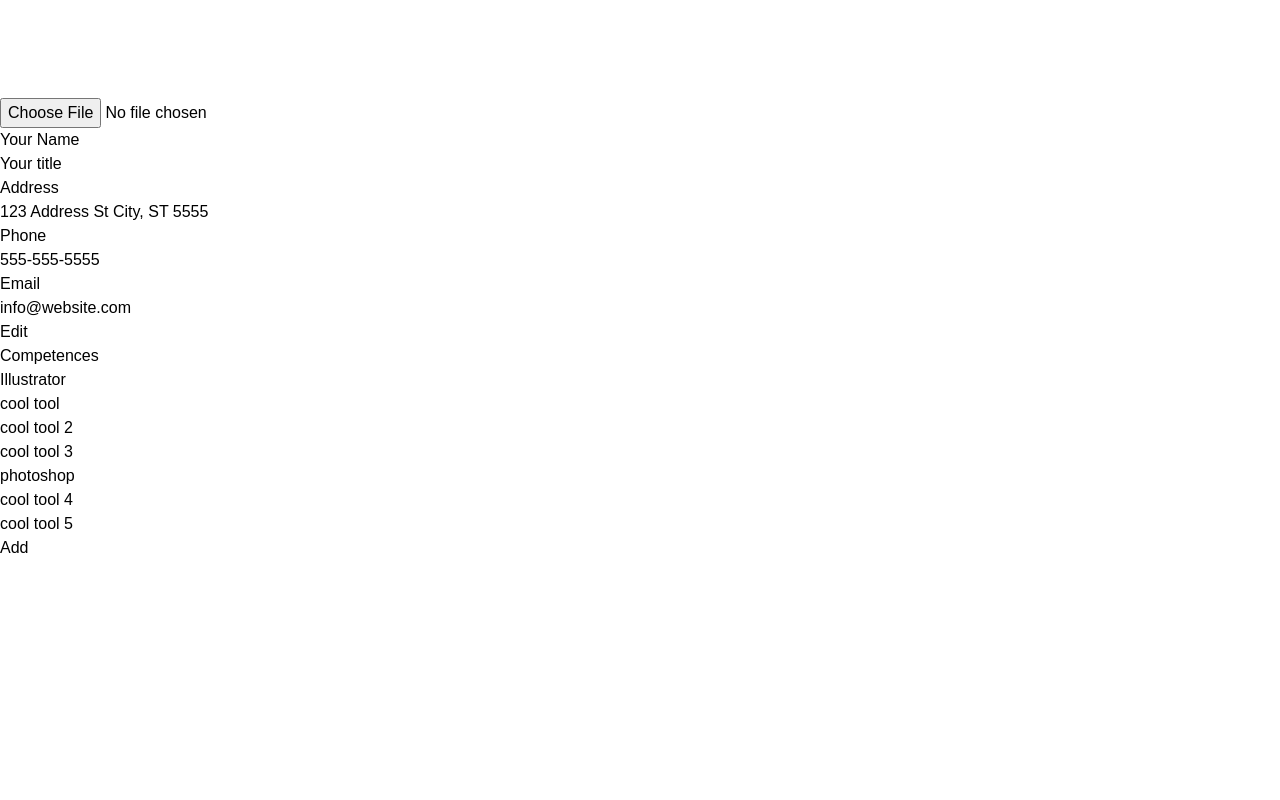
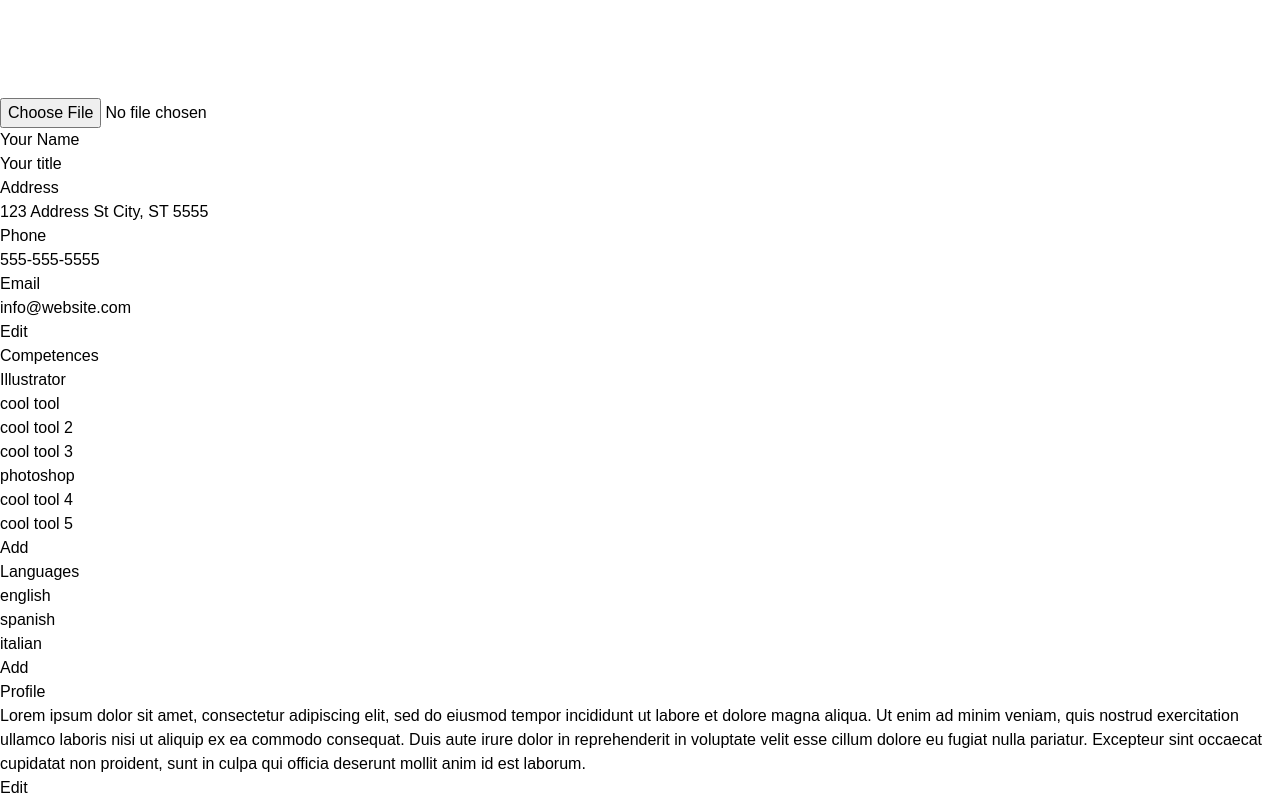
Before and after one commit to AngeloDiMortimer/CV-Application, a React (Create React App) app: page / in a window 1280 px wide. Shown: the part 702-1502 px from the top of the page. Before the commit the page ends 1262 px from the top, so only its background shows below. Built offline with nearby package versions, Linux system fonts and the light colour scheme; the HTML template or start-up script is replaced by a standard one.

Commit message:
Added Languages and Intro Components

```diff
--- a/src/components/Aside.js
+++ b/src/components/Aside.js
@@ -1,6 +1,7 @@
 import React, { Component } from "react";
 import Info from './Info';
 import Competences from "./Competences";
+import Languages from "./Languages";
 
 class Aside extends Component {
     render() {
@@ -8,7 +9,7 @@ class Aside extends Component {
             <aside id="Aside">
                 <Info />
                 <Competences />
-
+                <Languages />
             </aside>
         )
     }
--- /dev/null
+++ b/src/components/Intro.js
@@ -0,0 +1,62 @@
+import React, { Component } from "react";
+
+class Intro extends Component {
+    constructor() {
+        super();
+
+        this.state = {
+            profile: '',
+            edit: false
+        };
+    }
+
+    handleProfileChange = e => {
+        this.setState({
+            profile: e.target.value
+        })
+    }
+
+    toggleEdit = () => {
+        this.setState(prevState => ({
+            edit: !prevState.edit
+        }))
+    }
+
+    render() {
+        const { profile, edit } = this.state;
+
+        return (
+            <div id="Intro">
+
+                <h2>Profile</h2>
+                <p className="profile">{profile ? profile : 'Lorem ipsum dolor sit amet, consectetur adipiscing elit, sed do eiusmod tempor incididunt ut labore et dolore magna aliqua. Ut enim ad minim veniam, quis nostrud exercitation ullamco laboris nisi ut aliquip ex ea commodo consequat. Duis aute irure dolor in reprehenderit in voluptate velit esse cillum dolore eu fugiat nulla pariatur. Excepteur sint occaecat cupidatat non proident, sunt in culpa qui officia deserunt mollit anim id est laborum.'}</p>
+                <button
+                    className="edit-toggle"
+                    type="button"
+                    onClick={this.toggleEdit}
+                >
+                    Edit
+                </button>
+
+                {edit &&
+                    <form id="intro-edit" className="edit-form">
+
+                        <label htmlFor="profile">Profile</label>
+                        <textarea
+                            id="profile"
+                            onChange={this.handleProfileChange}
+                        />
+                        <button
+                            type="button"
+                            onClick={this.toggleEdit}
+                        >
+                            Close Edit
+                        </button>
+                    </form>
+                }
+            </div>
+        )
+    }
+}
+
+export default Intro;
--- /dev/null
+++ b/src/components/Languages.js
@@ -0,0 +1,116 @@
+import React, { Component } from "react";
+import uniqid from 'uniqid';
+
+class Languages extends Component {
+    constructor() {
+        super();
+
+        this.state = {
+            language: '',
+            languages: [
+                {
+                    id: uniqid(),
+                    language: 'english'
+                },
+                {
+                    id: uniqid(),
+                    language: 'spanish'
+                },
+                {
+                    id: uniqid(),
+                    language: 'italian'
+                },
+            ],
+            edit: false
+        }
+    }
+
+    handleLangChange = (e) => {
+        this.setState({
+            language: e.target.value
+        })
+    }
+
+    onSubmitComp = (e) => {
+        e.preventDefault();
+        this.setState({
+            languages: this.state.languages.concat({
+                id: uniqid(),
+                language: this.state.language
+            }),
+            language: ''
+        })
+
+        this.toggleEdit()
+    }
+
+    toggleEdit = () => {
+        this.setState(prevState => ({
+            edit: !prevState.edit
+        }))
+    }
+
+    handleRemove = (key) => {
+        const newLanguages = this.state.languages.filter(language => language.id !== key)
+
+        this.setState({
+            languages: newLanguages
+        })
+    }
+
+    render() {
+        const {
+            language,
+            languages,
+            edit
+        } = this.state;
+
+        return (
+            <div id="Languages">
+                <h2>Languages</h2>
+                <ul>
+                    {languages.map(language => {
+                        return (
+                            <li className="hover:cursor-pointer" key={language.id} onClick={() => this.handleRemove(language.id)}>{language.language}</li>
+                        )
+                    })}
+                </ul>
+
+                <button
+                    className="edit-toggle"
+                    type="button"
+                    onClick={this.toggleEdit}
+                >
+                    Add
+                </button>
+
+                {edit &&
+                    <form id="comp-add" className="edit-form">
+                        <label htmlFor="language">Language</label>
+                        <input
+                            id="language"
+                            type="text"
+                            value={language}
+                            onChange={this.handleLangChange}
+                        />
+
+                        <button
+                            type="button"
+                            onClick={this.onSubmitComp}
+                        >
+                            Add
+                        </button>
+                        <button
+                            type="button"
+                            onClick={this.toggleEdit}
+                        >
+                            Close
+                        </button>
+                    </form>
+                }
+            </div>
+        )
+    }
+}
+
+export default Languages;
--- a/src/components/Resume.js
+++ b/src/components/Resume.js
@@ -1,11 +1,15 @@
 import React, { Component } from "react";
 import Aside from "./Aside";
+import Intro from "./Intro";
 
 class Resume extends Component {
     render() {
         return (
             <div id="Resume">
                 <Aside />
+                <main>
+                    <Intro />
+                </main>
             </div>
         );
     };
```
